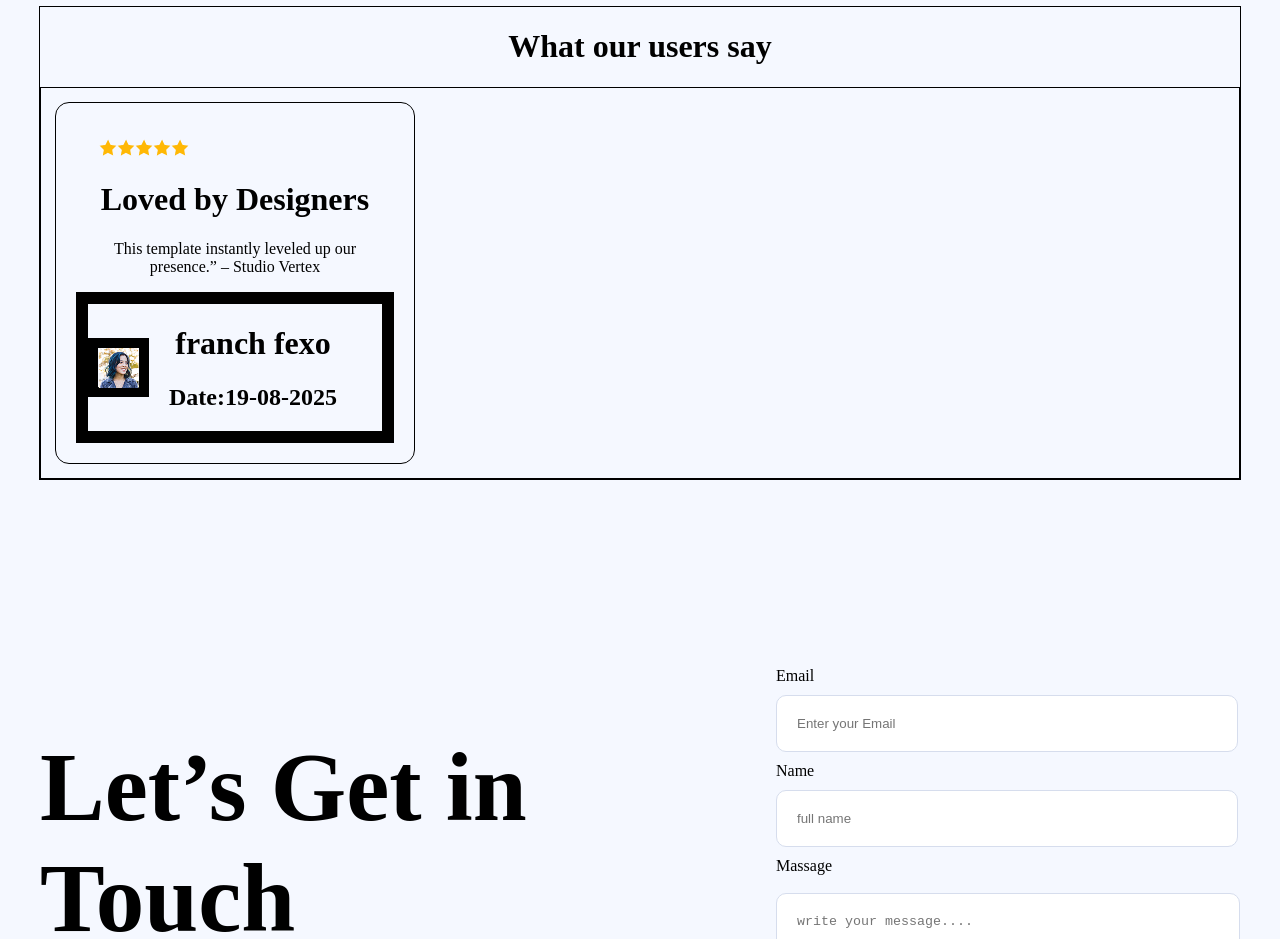
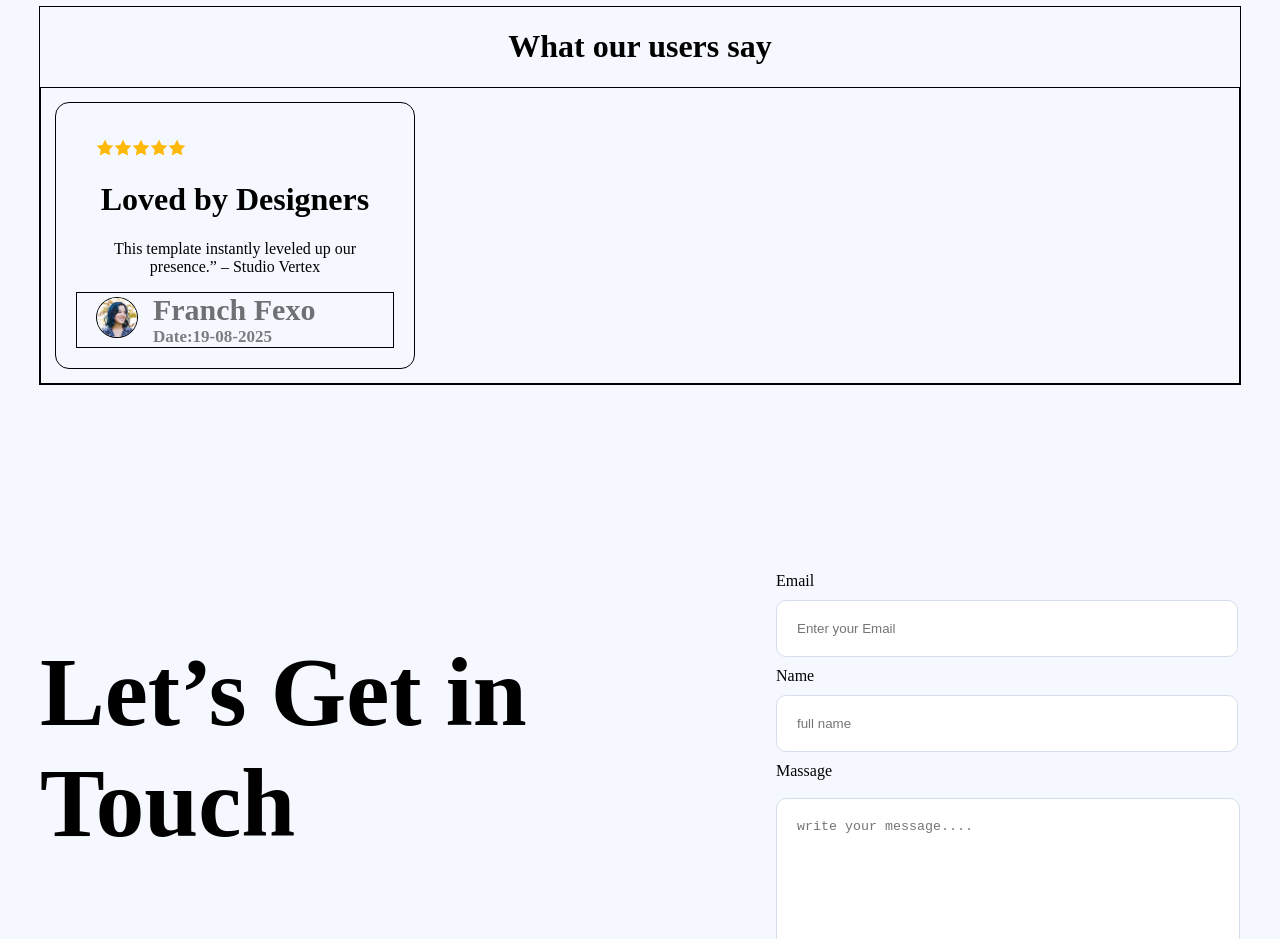
Before and after one commit to Evasfaisal/Assignment-1, a plain HTML site: page index.html in a window 1280 px wide. Shown: the part 1740-2679 px from the top of the page. Drawn offline with Linux system fonts and the light colour scheme.

Commit message:
not finished

```diff
--- a/index.html
+++ b/index.html
@@ -100,10 +100,10 @@
                             <img src="image/avatar.png" alt="">
 
                           </div>
-                        <div>
+                        <div class="card-bottom-h1">
 
-                            <h1> franch fexo</h1>
-                            <h2>Date:19-08-2025 </h2>
+                            <h1 > Franch Fexo</h1>
+                            <h6 > Date:19-08-2025 </h6>
 
                         </div>
                     </div>
--- a/style.css
+++ b/style.css
@@ -1,3 +1,5 @@
+
+
 body{
 
 background:#F5F8FF;
@@ -171,7 +173,7 @@ padding: 14px;
 .card-child ul{
   display: flex;
   list-style: none;
-margin-left: -17px;
+margin-left: -20px;
 
 }
 .card-child{
@@ -183,30 +185,38 @@ margin-left: -17px;
 }
 .card-bottom-img{
   display: flex;
-  border:12px solid;
-  gap: 20px;
+  border:1px solid;
  align-items: center;
 }
 
-.card-bottom-img1 {
+.card-bottom-img1 img{
 height: 39px;
-border: 10px solid;
-
+border: 1px solid;
+border-radius: 50%;
+margin-left: 19px;
 }
-
 .card-bottom-h1{
+  margin-left: 15px;
 
 
-}
-.card-bottom-h1-h1{
-font-size: 10px;
+  text-align: left;}
+.card-bottom-h1 h1{
+margin:   0px;
+padding: 0px;
+ font-size: 30px;
+color: #0000008c;
+display: inline-block;
 
 }
 
 
 
-.card-bottom-h2{
-  font-size: 10px;
+.card-bottom-h1 h6{
+  font-size:17px;
+color: #00000080;
+margin: 0px;
+padding: 0px;
+display: inline-block;
 }
 
 
```
